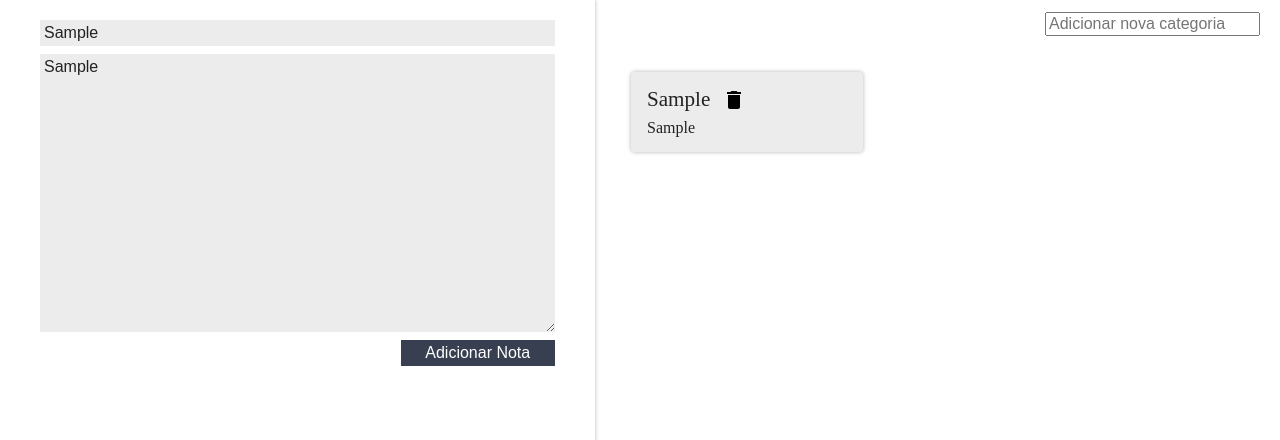
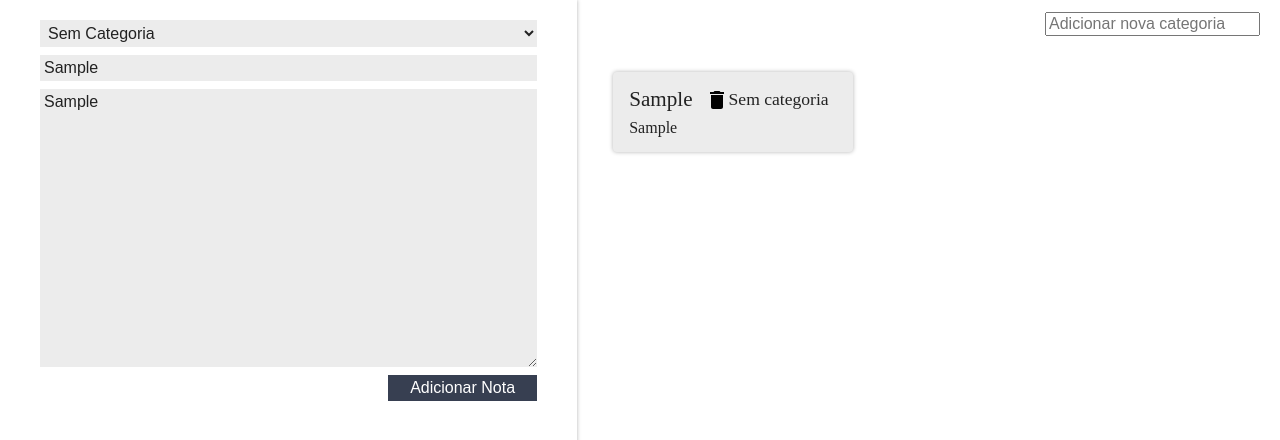
Before and after one commit to umparadoxo/notes-react, a React (Create React App) app: page / in a window 1280 px wide. Both pictures are taken after typing "Sample", "Sample" into the empty fields and a click on the button "Adicionar Nota". Shown: the top 440 px of the page. Built offline with nearby package versions, Linux system fonts and the light colour scheme; the HTML template or start-up script is replaced by a standard one.

Commit message:
Categoria
Selecionar a categoria no formulário

```diff
--- a/src/App.js
+++ b/src/App.js
@@ -15,8 +15,8 @@
     }
   }
 
-  criarNota(titulo, texto) {
-    const novaNota = { titulo, texto };
+  criarNota(titulo, texto, categoria) {
+    const novaNota = { titulo, texto, categoria};
     const novoArrayNotas = [...this.state.notas, novaNota]
     const novoEstado = {
       notas: novoArrayNotas
@@ -25,7 +25,7 @@
   }
   adicionarCategoria(nomeCategoria) {
     const novoArrayCategorias = [...this.state.categorias, nomeCategoria]
-    const novoEstado = {...this.state, categorias:novoArrayCategorias};
+    const novoEstado = { ...this.state, categorias: novoArrayCategorias };
     this.setState(novoEstado);
   }
 
@@ -38,14 +38,21 @@
   render() {
     return (
       <section className='conteudo'>
-        <FormularioCadastro criarNota={this.criarNota.bind(this)} />
+        <FormularioCadastro
+          categorias={this.state.categorias}
+          criarNota={this.criarNota.bind(this)}
+        />
+
         <main className='conteudo-principal'>
           <ListaDeCategorias
             adicionarCategoria={this.adicionarCategoria.bind(this)}
-            categorias={this.state.categorias} />
+            categorias={this.state.categorias}
+          />
           <ListaDeNotas
             apagarNota={this.deletarNota.bind(this)}
-            notas={this.state.notas} />
+            notas={this.state.notas}
+          />
+
         </main>
       </section>
     );
--- a/src/components/CardNota/CardNota.jsx
+++ b/src/components/CardNota/CardNota.jsx
@@ -18,6 +18,7 @@
         <header className="card-nota_cabecalho">
           <h3 className="card-nota_titulo">{this.props.titulo}</h3>
           <DeleteSVG onClick={this.apagar.bind(this)}/>
+          <h4>{this.props.categoria}</h4>
         </header>
         <p className="card-nota_texto">{this.props.texto}</p>
       </section>
--- a/src/components/FormularioCadastro/FormularioCadastro.jsx
+++ b/src/components/FormularioCadastro/FormularioCadastro.jsx
@@ -2,26 +2,32 @@
 import "./estilo.css";
 class FormularioCadastro extends Component {
 
-  constructor(props){
+  constructor(props) {
     super(props);
-    this.titulo ="";
-    this.texto ="";
+    this.titulo = '';
+    this.texto = '';
+    this.categoria = 'Sem categoria';
   }
 
-  _handleMudancaTitulo(evento){
+  _handleMudancaCategoria(evento){
+    evento.stopPropagation();
+    this.categoria = evento.target.value;
+  }
+
+  _handleMudancaTitulo(evento) {
     evento.stopPropagation();
     this.titulo = evento.target.value;
   }
 
-  _handleMudancaTexto(evento){
+  _handleMudancaTexto(evento) {
     evento.stopPropagation();
     this.texto = evento.target.value;
   }
 
-  _criarNota(evento){
+  _criarNota(evento) {
     evento.preventDefault();
     evento.stopPropagation();
-    this.props.criarNota(this.titulo, this.texto);
+    this.props.criarNota(this.titulo, this.texto, this.categoria);
 
   }
 
@@ -30,18 +36,28 @@
       <form className="form-cadastro"
         onSubmit={this._criarNota.bind(this)}
       >
+
+        <select onChange= {this._handleMudancaCategoria.bind(this)} className="form-cadastro_input">
+          <option>Sem Categoria</option>
+          {this.props.categorias.map(categoria => {
+            return <option>{categoria}</option>
+          })}
+        </select>
+
         <input
           type="text"
           placeholder="Título"
           className="form-cadastro_input"
           onChange={this._handleMudancaTitulo.bind(this)}
         />
+
         <textarea
           rows={15}
           placeholder="Escreva sua nota aqui"
           className="form-cadastro_input"
           onChange={this._handleMudancaTexto.bind(this)}
         />
+
         <button className="form-cadastro_input form-cadastro_submit">
           Adicionar Nota
         </button>
--- a/src/components/ListaDeNotas/ListaDeNotas.jsx
+++ b/src/components/ListaDeNotas/ListaDeNotas.jsx
@@ -13,7 +13,9 @@
               indice = {index}
               apagarNota = {this.props.apagarNota}
               titulo={nota.titulo}
-              texto={nota.texto}/>
+              texto={nota.texto}
+              categoria = {nota.categoria}
+              />
             </li>
           );
         })}
```
